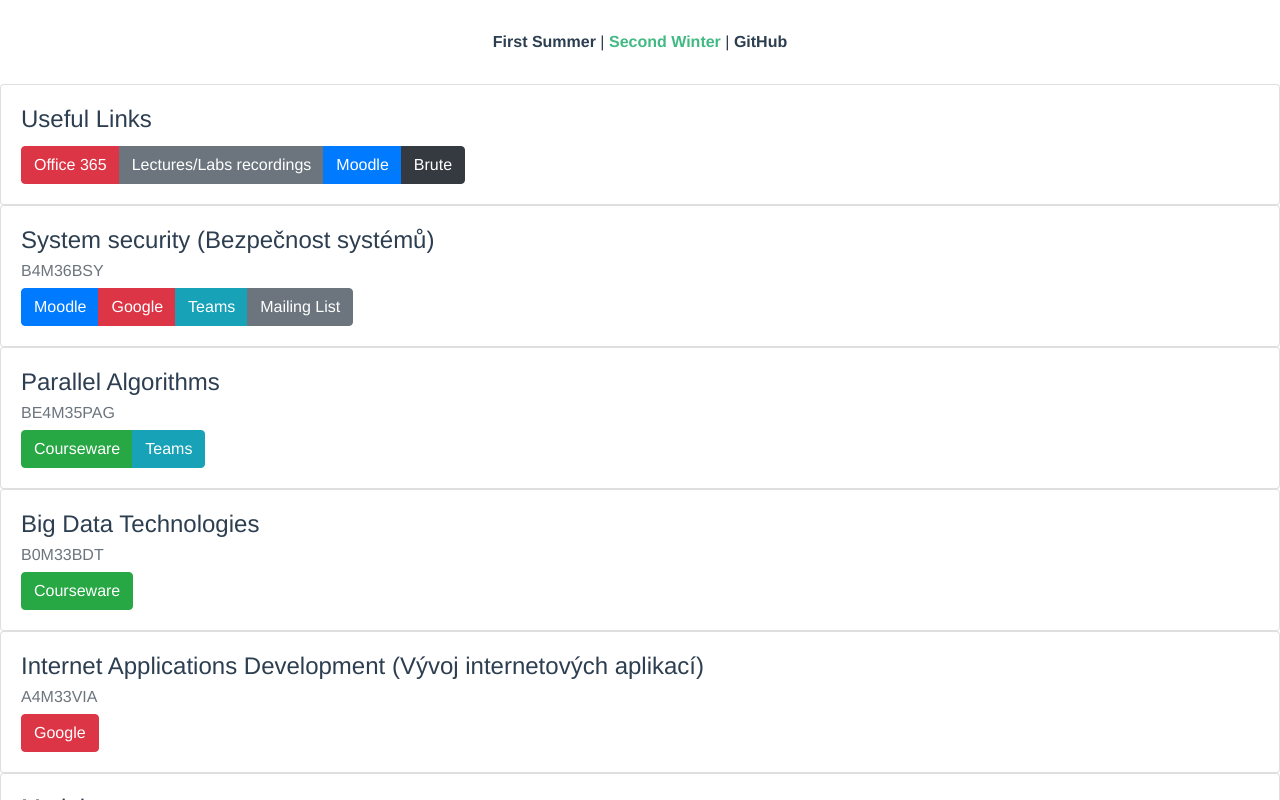
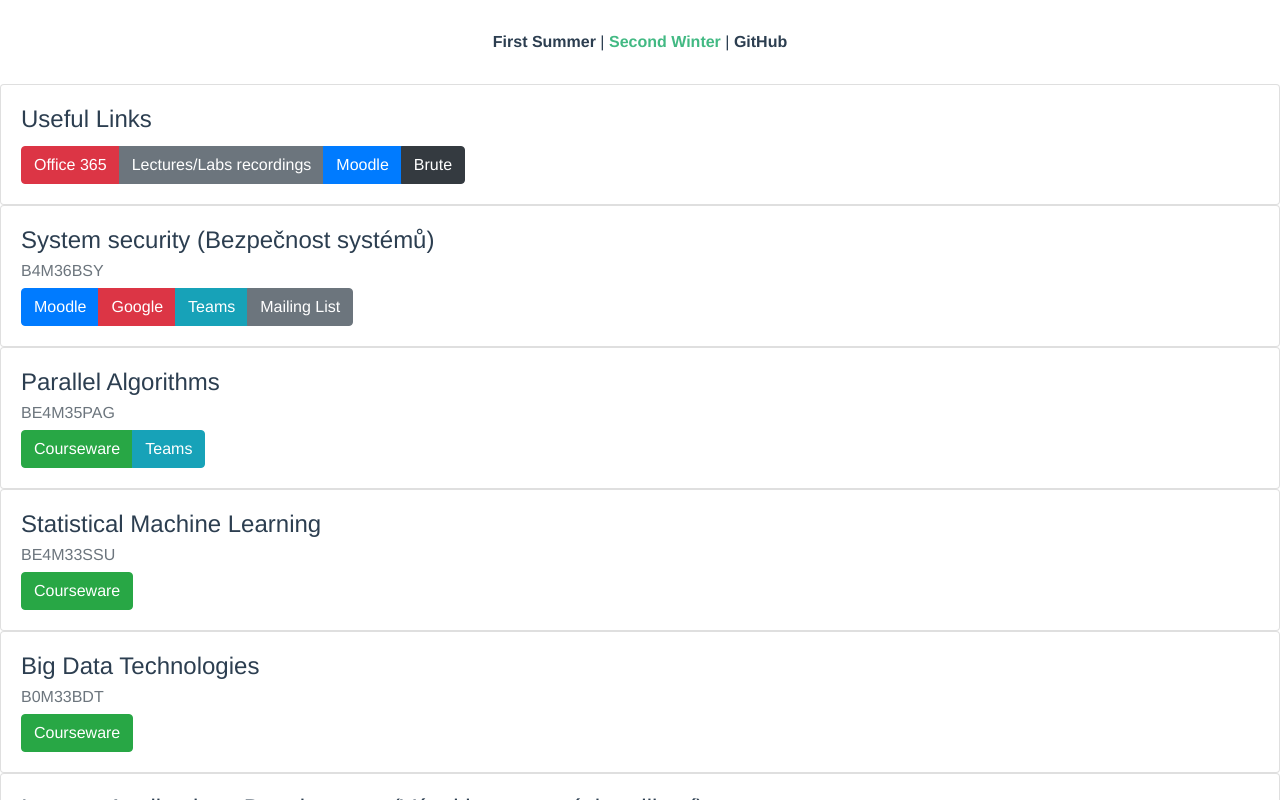
Before and after one commit to skalahonza/linkoi, a Vue app: page /#/second/winter in a window 1280 px wide. Shown: the top 800 px of the page. Built offline with nearby package versions, Linux system fonts and the light colour scheme.

Commit message:
Add SSU.

```diff
--- a/src/views/second/Winter.vue
+++ b/src/views/second/Winter.vue
@@ -110,6 +110,17 @@ export default Vue.extend({
           ],
         },
         {
+          name: "Statistical Machine Learning",
+          code: "BE4M33SSU",
+          links: [
+            {
+              name: "Courseware",
+              address: "https://cw.fel.cvut.cz/wiki/courses/be4m33ssu/start",
+            }
+          ],
+        },
+
+        {
           name: "Big Data Technologies",
           code: "B0M33BDT",
           links: [
```
